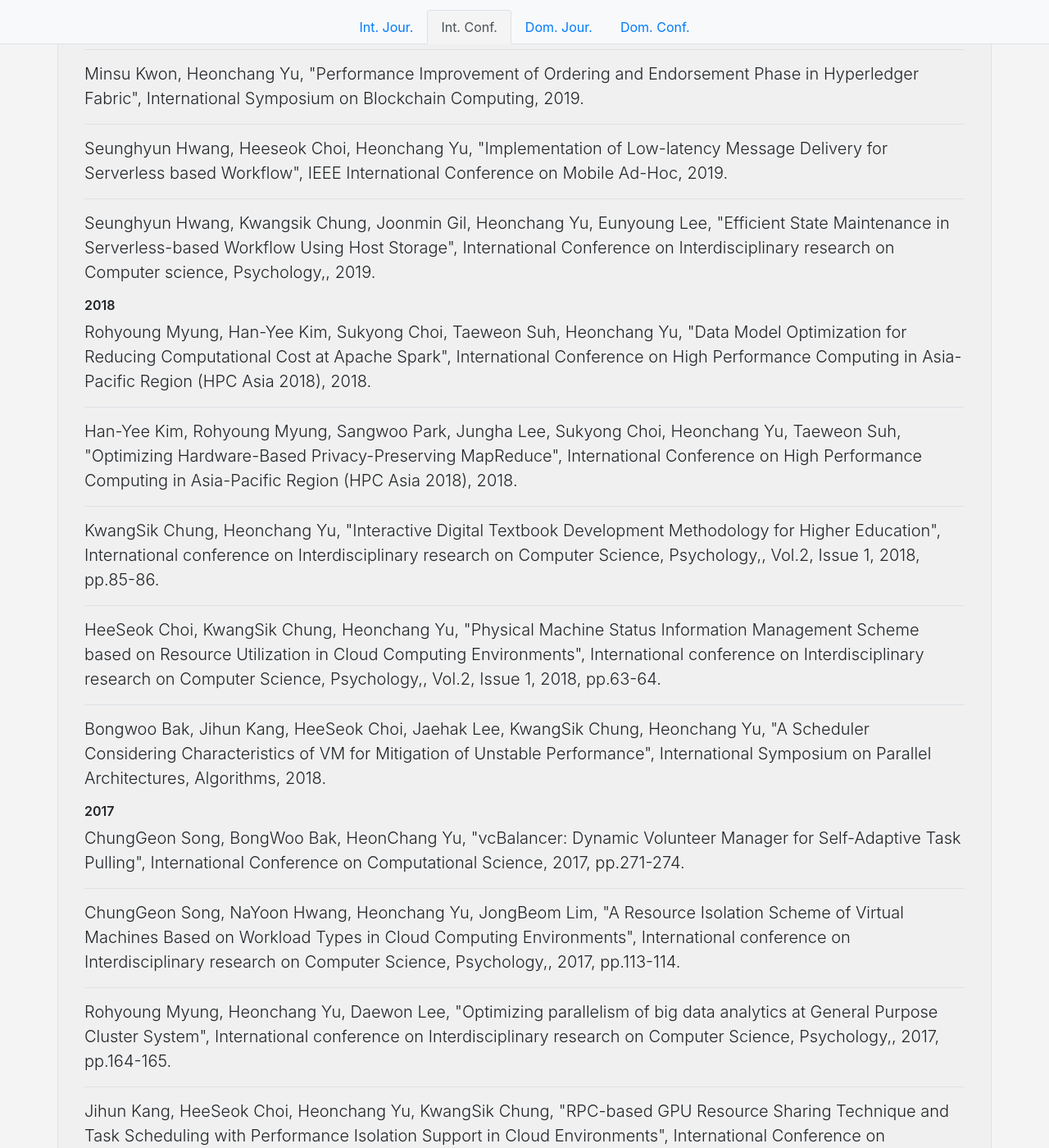
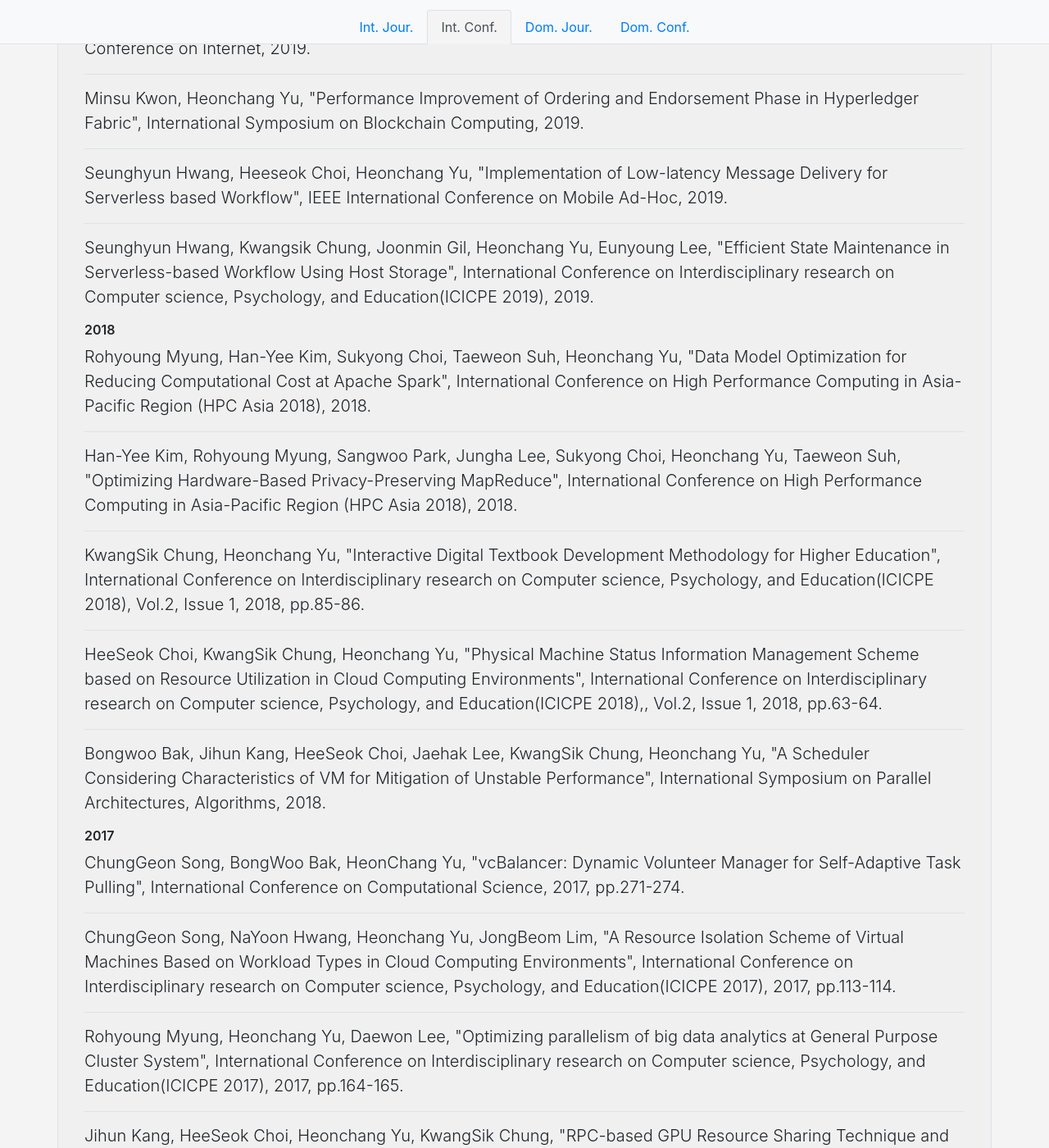
Before and after one commit to KU-Cloud/ku-cloud.github.io, a Jekyll site: the page built from publications.html, in a window 1280 px wide and 1400 px high, scrolled down 8450 px. Shown: the whole window at 82% size. Built offline with Jekyll 4.4.1, drawn with Linux system fonts in a browser that asks for light colours; some of the changed text lies outside the part shown.

Commit message:
update-paper

```diff
--- a/_data/publications-ci.yaml
+++ b/_data/publications-ci.yaml
@@ -473,7 +473,7 @@
       ]
     },
     "page": "63-64",
-    "publisher": "International conference on Interdisciplinary research on Computer Science, Psychology,",
+    "publisher": "International Conference on Interdisciplinary research on Computer science, Psychology, and Education(ICICPE 2018),",
     "title": "Physical Machine Status Information Management Scheme based on Resource Utilization in Cloud Computing Environments",
     "volume": "2"
   },
@@ -708,7 +708,7 @@
       ]
     },
     "page": "155-156",
-    "publisher": "International conference on Interdisciplinary research on Computer Science, Psychology,",
+    "publisher": "International Conference on Interdisciplinary research on Computer science, Psychology, and Education(ICICPE 2017)",
     "title": "Design of Digital Textbook Service Platform"
   },
   {
@@ -734,7 +734,7 @@
       ]
     },
     "page": "85-86",
-    "publisher": "International conference on Interdisciplinary research on Computer Science, Psychology,",
+    "publisher": "International Conference on Interdisciplinary research on Computer science, Psychology, and Education(ICICPE 2018)",
     "title": "Interactive Digital Textbook Development Methodology for Higher Education",
     "volume": "2"
   },
@@ -771,7 +771,7 @@
         ]
       ]
     },
-    "publisher": "International Conference on Interdisciplinary research on Computer science, Psychology,",
+    "publisher": "International Conference on Interdisciplinary research on Computer science, Psychology, and Education(ICICPE 2019)",
     "title": "Efficient State Maintenance in Serverless-based Workflow Using Host Storage"
   },
   {
@@ -831,7 +831,7 @@
         ]
       ]
     },
-    "publisher": "International Conference on Interdisciplinary research on Computer science, Psychology,",
+    "publisher": "International Conference on Interdisciplinary research on Computer science, Psychology, and Education(ICICPE 2020)",
     "title": "IIoT-aware JSON serialization: JSON-object format caching method"
   },
   {
@@ -867,7 +867,7 @@
         ]
       ]
     },
-    "publisher": "International Conference on Interdisciplinary research on Computer science, Psychology,",
+    "publisher": "International Conference on Interdisciplinary research on Computer science, Psychology, and Education(ICICPE 2020),",
     "title": "Workload Processing Method Considering Priority Based on Hot Standby System in RSU"
   },
   {
@@ -1775,7 +1775,7 @@
         ]
       ]
     },
-    "publisher": "International Conference on Interdisciplinary research on Computer science, Psychology,",
+    "publisher": "International Conference on Interdisciplinary research on Computer science, Psychology, and Education(ICICPE 2022)",
     "title": "vParallel-intensive Workload Handling Analysis in the Cloud"
   },
   {
@@ -2100,7 +2100,7 @@
       ]
     },
     "page": "164-165",
-    "publisher": "International conference on Interdisciplinary research on Computer Science, Psychology,",
+    "publisher": "International Conference on Interdisciplinary research on Computer science, Psychology, and Education(ICICPE 2017)",
     "title": "Optimizing parallelism of big data analytics at General Purpose Cluster System"
   },
   {
@@ -2261,7 +2261,7 @@
       ]
     },
     "page": "113-114",
-    "publisher": "International conference on Interdisciplinary research on Computer Science, Psychology,",
+    "publisher": "International Conference on Interdisciplinary research on Computer science, Psychology, and Education(ICICPE 2017)",
     "title": "A Resource Isolation Scheme of Virtual Machines Based on Workload Types in Cloud Computing Environments"
   },
   {
@@ -2330,7 +2330,7 @@
         ]
       ]
     },
-    "publisher": "International Conference on Interdisciplinary research on Computer science, Psychology,",
+    "publisher": "International Conference on Interdisciplinary research on Computer science, Psychology, and Education(ICICPE 2022)",
     "title": "API Gateway for QoS Assurance of Open API Based Application"
   },
   {
--- a/_data/seminars.yaml
+++ b/_data/seminars.yaml
@@ -899,3 +899,7 @@
   speacker: 강태신
   date: 2023-02-03T19:00:00.000+0900
   location: 애기능생활관 301호 (Zoom 동시 송출)
+- title: 'A task scheduling algorithm considering game theory designed for energy management in cloud computing'
+  speacker: 송충건
+  date: 2023-02-10T19:00:00.000+0900
+  location: 애기능생활관 301호 (Zoom 동시 송출)
```
Also changed, not shown: 1 other file.
